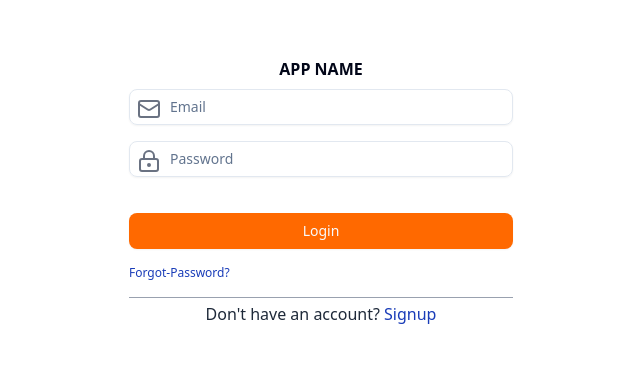
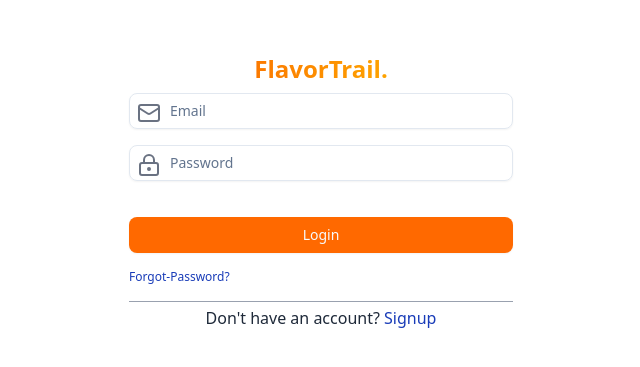
Before and after one commit to shashwatw19/food-ordering-app, a React (Vite) app in the folder client/: page /login in a window 1280 px wide. Shown: the part 209-576 px from the top of the page, without its empty margins (319-959 px from the left). Built offline with nearby package versions, Linux system fonts and the light colour scheme; no server answers.

Commit message:
feat: update branding in Login and Signup components; change header text to 'FlavorTrail' with new styling

```diff
--- a/client/src/components/SearchPage.tsx
+++ b/client/src/components/SearchPage.tsx
@@ -164,7 +164,6 @@ const NoResultFound = ({ searchText }: { searchText: string }) => {
         </div>
     );
 };
-
 export default SearchPage
 
 
--- a/client/src/components/auth/Login.tsx
+++ b/client/src/components/auth/Login.tsx
@@ -52,7 +52,7 @@ const Login = () => {
     return (
         <div className="flex justify-center items-center h-screen w-screen">
             <form onSubmit={submitHandler} className="md:p-8 w-full max-w-md p-4 border-gray-200 rounded-lg  flex flex-col gap-2">
-                <h1 className="text-center font-bold">APP NAME</h1>
+                <h1 className="text-2xl text-center  font-extrabold bg-gradient-to-r from-orange-600 to-yellow-400 bg-clip-text text-transparent">FlavorTrail.</h1>
                 <div className="relative">
                     <Input placeholder="Email" onChange={changeHandler} type="email" name="email" value={input.email} className="pl-10 focus-visible:ring-0" />
                     <Mail className="absolute inset-y-2 left-2 pointer-events-none text-gray-500" />
--- a/client/src/components/auth/Signup.tsx
+++ b/client/src/components/auth/Signup.tsx
@@ -61,7 +61,7 @@ const Signup = () => {
     return (
         <div className="flex justify-center items-center h-screen w-screen">
             <form onSubmit={submitHandler} className="md:p-8 w-full max-w-md p-4  border-gray-800 rounded-lg  flex flex-col gap-2">
-                <h1 className="text-center font-bold">APP NAME</h1>
+                <h1 className="text-2xl text-center  font-extrabold bg-gradient-to-r from-orange-600 to-yellow-400 bg-clip-text text-transparent">FlavorTrail.</h1>
                 <div className="relative">
                     <Input placeholder="Name" onChange={changeHandler} type="text" name="fullname" value={input.fullname} className="pl-10 focus-visible:ring-0" />
                     <User className="absolute inset-y-2 left-2 pointer-events-none text-gray-500" />
```
